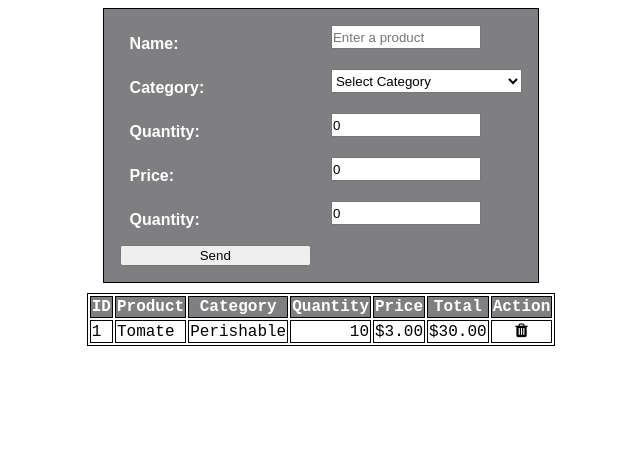
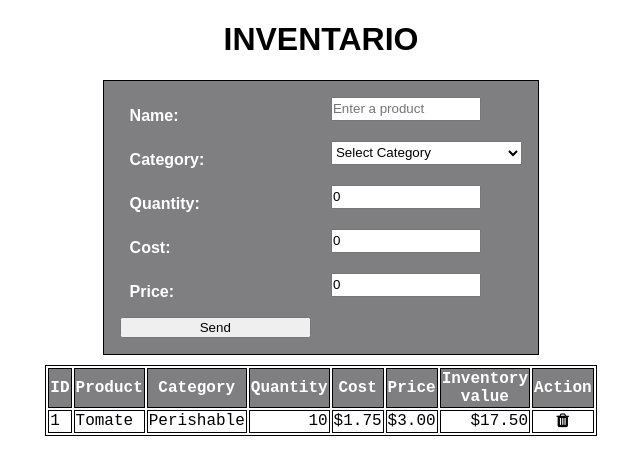
Before and after one commit to RJPC/fundamentosAngular, an Angular app: page / in a window 1280 px wide. Shown: the top 474 px of the page, without its empty margins (319-959 px from the left). Built offline with nearby package versions, Linux system fonts and the light colour scheme.

Commit message:
Modify the product model

```diff
--- a/src/app/app.component.html
+++ b/src/app/app.component.html
@@ -1,9 +1,11 @@
 <html>
   <head>
     <script src="https://kit.fontawesome.com/170dc740bc.js" crossorigin="anonymous"></script>
-    <title>Inventario</title>
   </head>
   <body>
+    <div class="center">
+      <h1>INVENTARIO</h1>
+    </div>
     <form id="formProduct">
       <label for="nameProduct">Name: </label>
       <input
@@ -21,9 +23,9 @@
         [(ngModel)]="product.category"
       >
         <option value="" disabled>Select Category</option>
-        <option value="Perecedero">Perishable</option>
-        <option value="Alimento">Food</option>
-        <option value="No Alimento">No Food</option>
+        <option value="Perishable">Perishable</option>
+        <option value="Food">Food</option>
+        <option value="No Food">No Food</option>
       </select>
       <label for="qty">Quantity: </label>
       <input
@@ -32,19 +34,14 @@
         [(ngModel)]="product.quantity"
         name="quantity"
       />
+      <label for="cost">Cost: </label>
+      <input type="number" id="cost" [(ngModel)]="product.cost" name="cost" />
       <label for="price">Price: </label>
       <input
         type="number"
         id="price"
         [(ngModel)]="product.price"
         name="price"
-      />
-      <label for="total">Quantity: </label>
-      <input
-        type="number"
-        id="total"
-        [(ngModel)]="product.total"
-        name="total"
       />
       <button class="sendButton" (click)="addProduct()">Send</button>
     </form>
@@ -56,8 +53,9 @@
         <td>Product</td>
         <td>Category</td>
         <td>Quantity</td>
+        <td>Cost</td>
         <td>Price</td>
-        <td>Total</td>
+        <td>Inventory value</td>
         <td>Action</td>
       </tr>
       <tr *ngIf="products.length === 0">
@@ -68,9 +66,12 @@
         <td>{{ item.name }}</td>
         <td>{{ item.category }}</td>
         <td class="right">{{ item.quantity }}</td>
+        <td class="right">{{ item.cost | currency }}</td>
         <td class="right">{{ item.price | currency }}</td>
-        <td class="right">{{ item.total | currency }}</td>
-        <td class="center"><i class="fa fa-solid fa-trash" (click)="deleteProduct(i)"></i> </td>
+        <td class="right">{{ item.quantity * item.cost | currency }}</td>
+        <td class="center">
+          <i class="fa fa-solid fa-trash" (click)="deleteProduct(i)"></i>
+        </td>
       </tr>
     </table>
   </body>
--- a/src/app/app.component.scss
+++ b/src/app/app.component.scss
@@ -61,3 +61,10 @@ td.right
 {
  text-align: right;
 }
+
+div{
+  width: 35%;
+  margin: 0 auto;
+  text-align: center;
+  font-family: Arial, Helvetica, sans-serif;
+}
--- a/src/app/app.component.ts
+++ b/src/app/app.component.ts
@@ -1,5 +1,5 @@
 import { Component } from '@angular/core';
-import { Product } from '../models/product.model';
+import { Product } from './models/product.model';
 
 @Component({
   selector: 'app-root',
@@ -12,15 +12,15 @@ export class AppComponent {
     name: '',
     category: '',
     quantity: 0,
-    price: 0,
-    total: 0
+    cost: 0,
+    price: 0
   }
 
-  products: Product[] = [{name: 'Tomate', category: 'Perishable', quantity: 10, price: 3, total: 30}]
+  products: Product[] = [{name: 'Tomate', category: 'Perishable', quantity: 10, cost: 1.75, price: 3}]
 
   addProduct(){
     this.products.push(this.product);
-    this.product = {name: '', category:'',quantity:0, price: 0, total: 0};
+    this.product = {name: '', category:'',quantity:0, cost: 0, price: 0};
   }
 
   deleteProduct(index: number){
--- a/src/models/product.model.ts
+++ b/src/app/models/product.model.ts
@@ -3,5 +3,5 @@ export interface Product{
   category: string;
   quantity: number;
   price: number;
-  total: number;
+  cost: number;
 }
```
